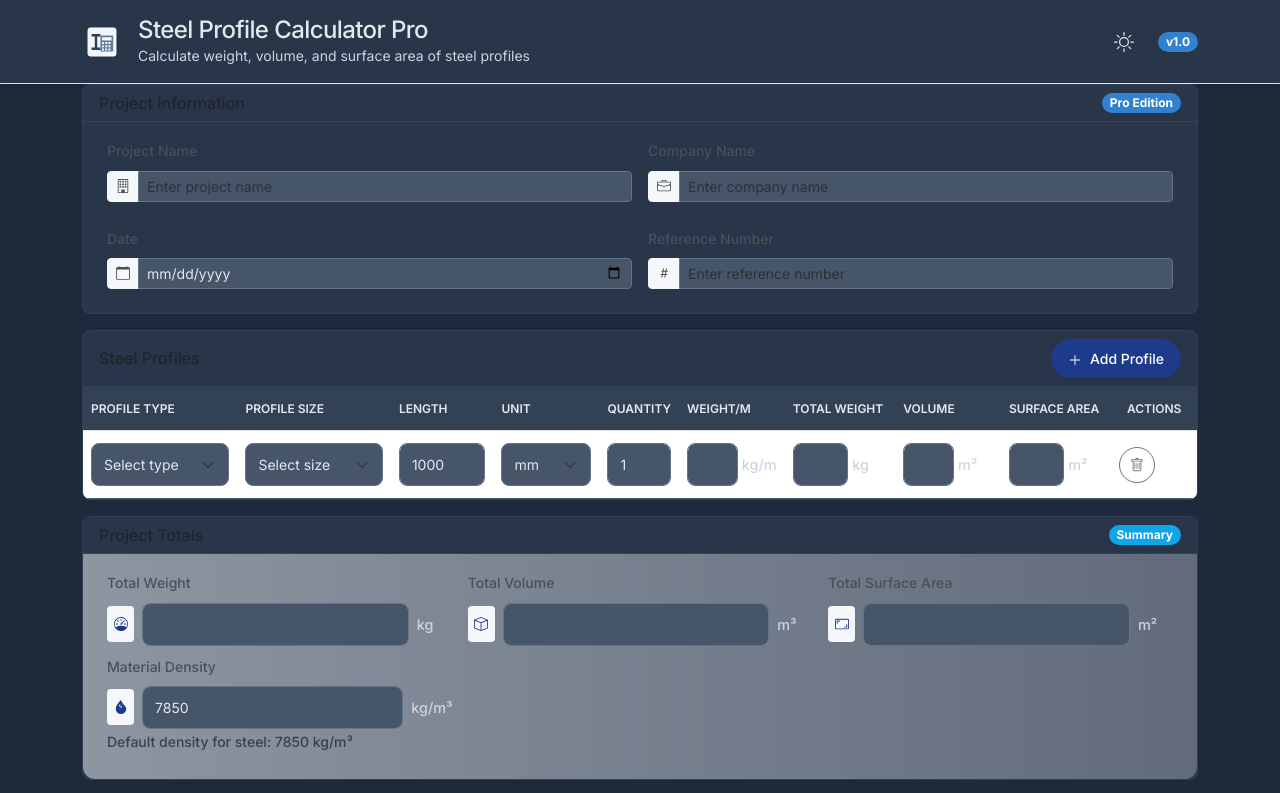
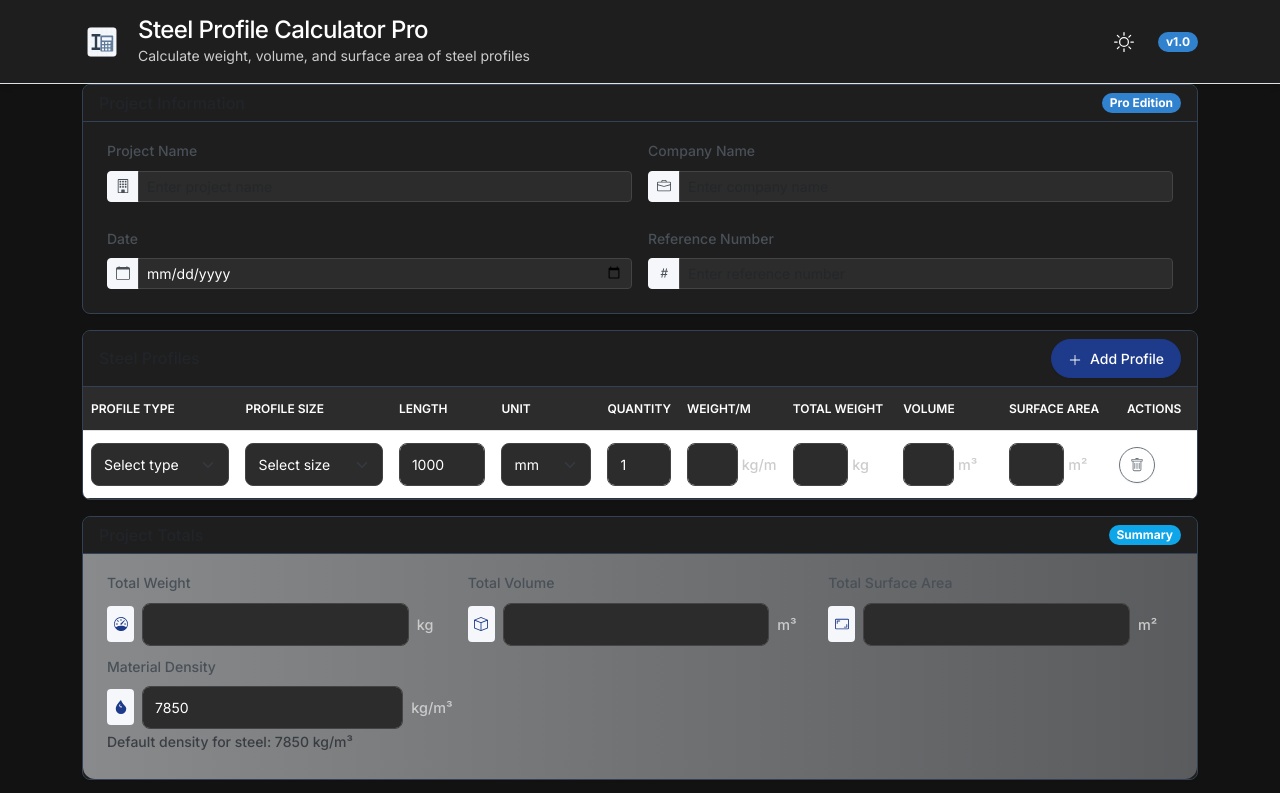
Before and after one commit to KrisBrabander/BeamSolve, a plain HTML site: page index.html in a window 1280 px wide. Both pictures are taken after a click on the element 1123 px from the left and 41 px from the top of the page. Shown: the top 793 px of the page. Drawn offline with nearby package versions, Linux system fonts and the light colour scheme.

Commit message:
Update styles.css

```diff
--- a/css/styles.css
+++ b/css/styles.css
@@ -187,9 +187,9 @@ header h1 {
 }
 
 [data-theme="dark"] .form-control, [data-theme="dark"] .form-select {
-    border: 1px solid #64748b;
-    background-color: #475569;
-    color: #e2e8f0;
+    border: 1px solid #444444;
+    background-color: #2c2c2c;
+    color: #ffffff;
 }
 
 .form-control:focus, .form-select:focus {
@@ -403,22 +403,22 @@ footer {
 /* Dark mode styles */
 [data-theme="dark"] {
     /* Text colors */
-    --text-primary: #e2e8f0;
-    --text-secondary: #cbd5e1;
-    --text-muted: #94a3b8;
+    --text-primary: #ffffff;
+    --text-secondary: #cccccc;
+    --text-muted: #999999;
 
     /* Background colors */
-    --bg-body: #1e293b;
-    --bg-card: #293548;
-    --bg-header: #293548;
-    --bg-footer: #293548;
-    --bg-table-header: #334155;
-    --bg-table-row-alt: #293548;
-    --bg-input: #475569;
+    --bg-body: #121212;
+    --bg-card: #1e1e1e;
+    --bg-header: #1e1e1e;
+    --bg-footer: #1e1e1e;
+    --bg-table-header: #2c2c2c;
+    --bg-table-row-alt: #1e1e1e;
+    --bg-input: #2c2c2c;
 
     /* Border colors */
-    --border-color: #475569;
-    --border-color-light: #475569;
+    --border-color: #333333;
+    --border-color-light: #333333;
 }
 
 [data-theme="dark"] .bg-white {
@@ -446,7 +446,7 @@ footer {
 [data-theme="dark"] .unit-label,
 [data-theme="dark"] span.unit-label,
 [data-theme="dark"] .ms-1 {
-    color: #cbd5e1 !important;
+    color: #cccccc !important;
 }
 
 [data-theme="dark"] .text-dark {
@@ -462,25 +462,25 @@ footer {
 [data-theme="dark"] thead,
 [data-theme="dark"] thead tr,
 [data-theme="dark"] thead th {
-    background-color: #334155 !important;
-    color: #e2e8f0 !important;
+    background-color: #2c2c2c !important;
+    color: #ffffff !important;
 }
 
 [data-theme="dark"] .table th {
-    color: #e2e8f0 !important;
-    background-color: #334155 !important;
+    color: #ffffff !important;
+    background-color: #2c2c2c !important;
 }
 
 [data-theme="dark"] .table td {
-    border-color: #475569;
-    color: #e2e8f0 !important;
+    border-color: #333333;
+    color: #ffffff !important;
 }
 
 /* Target specific input fields that might be missed */
 [data-theme="dark"] td input.form-control {
-    background-color: #475569 !important;
-    color: #e2e8f0 !important;
-    border: 1px solid #64748b !important;
+    background-color: #2c2c2c !important;
+    color: #ffffff !important;
+    border: 1px solid #444444 !important;
 }
 
 /* Force all inputs in the project totals section */
@@ -488,30 +488,30 @@ footer {
 [data-theme="dark"] #total-volume,
 [data-theme="dark"] #total-surface-area,
 [data-theme="dark"] #material-density {
-    background-color: #475569 !important;
-    color: #e2e8f0 !important;
-    border: 1px solid #64748b !important;
+    background-color: #2c2c2c !important;
+    color: #ffffff !important;
+    border: 1px solid #444444 !important;
 }
 
 [data-theme="dark"] .material-row,
 [data-theme="dark"] tr.material-row {
-    background-color: #293548 !important;
-    border-bottom: 1px solid #475569 !important;
+    background-color: #1e1e1e !important;
+    border-bottom: 1px solid #333333 !important;
 }
 
 /* Force all input fields to have the same style */
 [data-theme="dark"] .d-flex input,
 [data-theme="dark"] .d-flex .form-control {
-    background-color: #475569 !important;
-    color: #e2e8f0 !important;
+    background-color: #2c2c2c !important;
+    color: #ffffff !important;
 }
 
 /* Make readonly fields match the styling of other fields */
 [data-theme="dark"] .form-control[readonly] {
-    background-color: #3f4e65;
-    color: #e2e8f0;
+    background-color: #383838;
+    color: #ffffff;
     opacity: 1;
-    border: 1px solid #64748b;
+    border: 1px solid #444444;
 }
 
 /* Style for all input fields in dark mode */
@@ -528,16 +528,16 @@ footer {
 [data-theme="dark"] #total-volume,
 [data-theme="dark"] #total-surface-area,
 [data-theme="dark"] #material-density {
-    background-color: #475569 !important;
-    color: #e2e8f0 !important;
-    border: 1px solid #64748b !important;
+    background-color: #2c2c2c !important;
+    color: #ffffff !important;
+    border: 1px solid #444444 !important;
 }
 
 [data-theme="dark"] .form-control:focus, [data-theme="dark"] .form-select:focus {
-    border: 1px solid #94a3b8;
+    border: 1px solid #0ea5e9;
     outline: none;
-    box-shadow: 0 0 0 2px rgba(148, 163, 184, 0.5);
-    background-color: #536b8a;
+    box-shadow: 0 0 0 2px rgba(14, 165, 233, 0.5);
+    background-color: #383838;
 }
 
 [data-theme="dark"] .table-hover tbody tr:hover {
```
